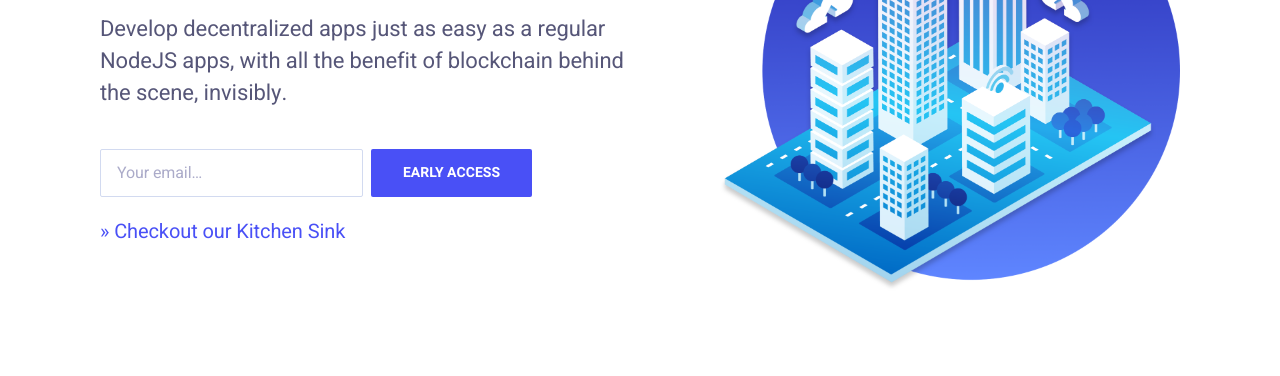
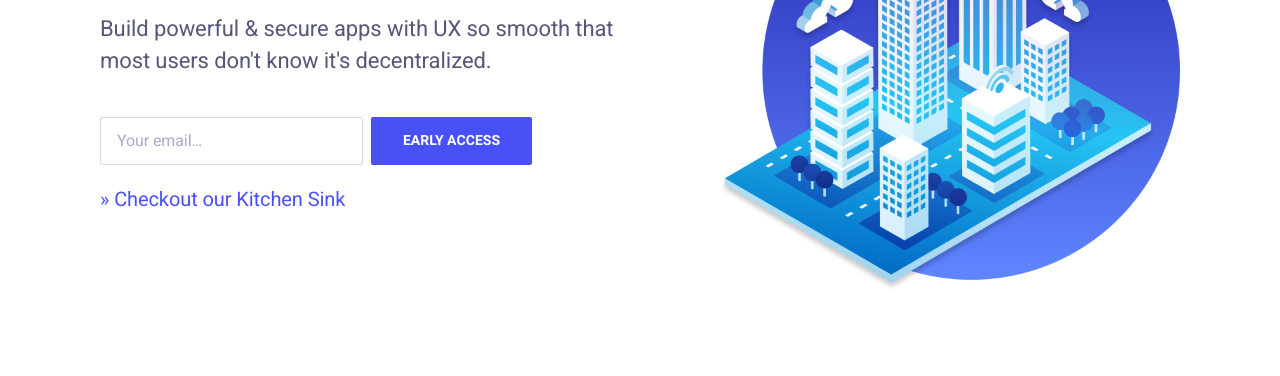
Before and after one commit to TradaTech/icetea.io, a website: page index.html in a window 1280 px wide. Shown: the part 366-742 px from the top of the page. Drawn offline with nearby package versions, Linux system fonts and the light colour scheme; files that its build step writes are made by us from their sources; files whose address does not match are found by name.

Commit message:
change wording

```diff
--- a/index.html
+++ b/index.html
@@ -77,8 +77,7 @@
 					<div class="hero-inner">
 						<div id="mc_embed_signup" class="hero-copy">
 							<h1 class="hero-title mt-0">Icetea Blockchain</h1>
-							<p class="hero-paragraph">Develop decentralized apps just as easy as a regular NodeJS apps,
-								with all the benefit of blockchain behind the scene, invisibly.</p>
+							<p class="hero-paragraph">Build powerful & secure apps with UX so smooth that most users don't know it's decentralized.</p>
 							<form class="hero-form field field-grouped"
 								action="https://tech.us20.list-manage.com/subscribe/post?u=91350701797519f3e0f11de5b&amp;id=8de73fafb9"
 								method="post">
```
